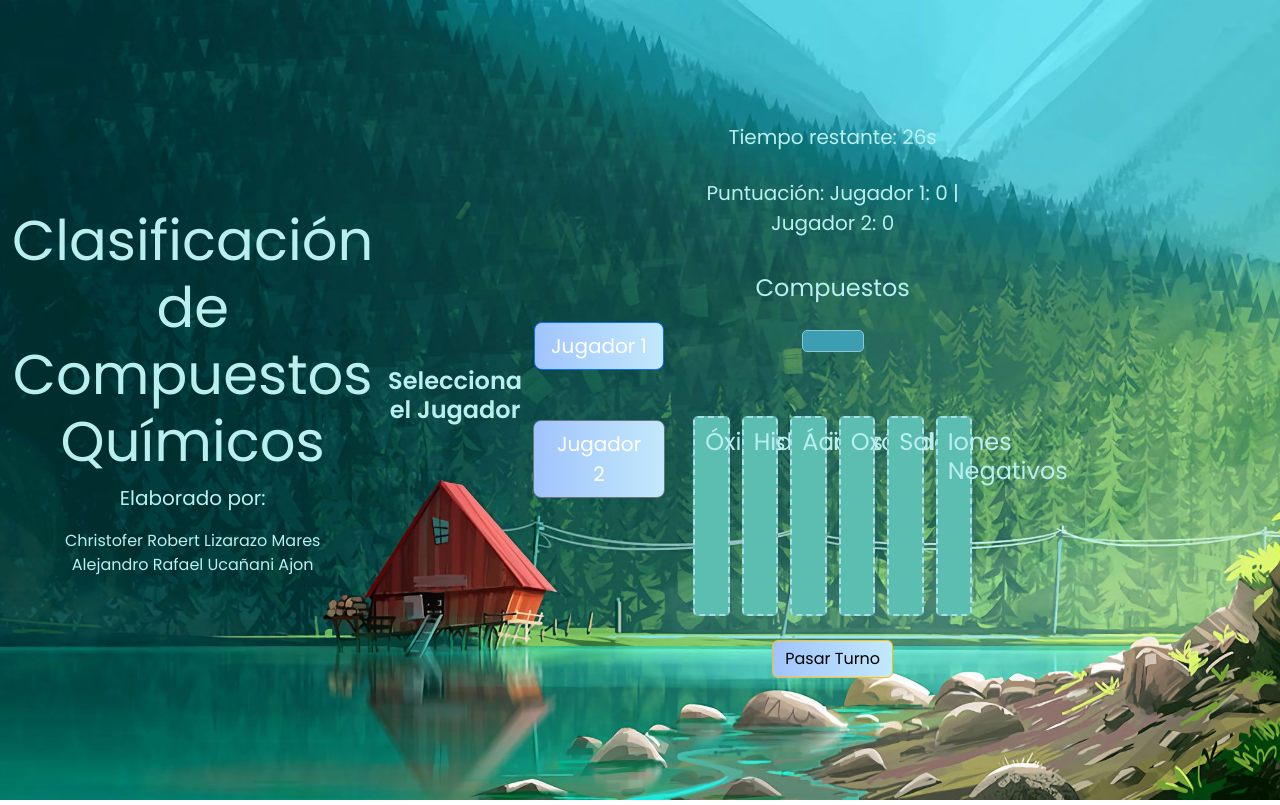
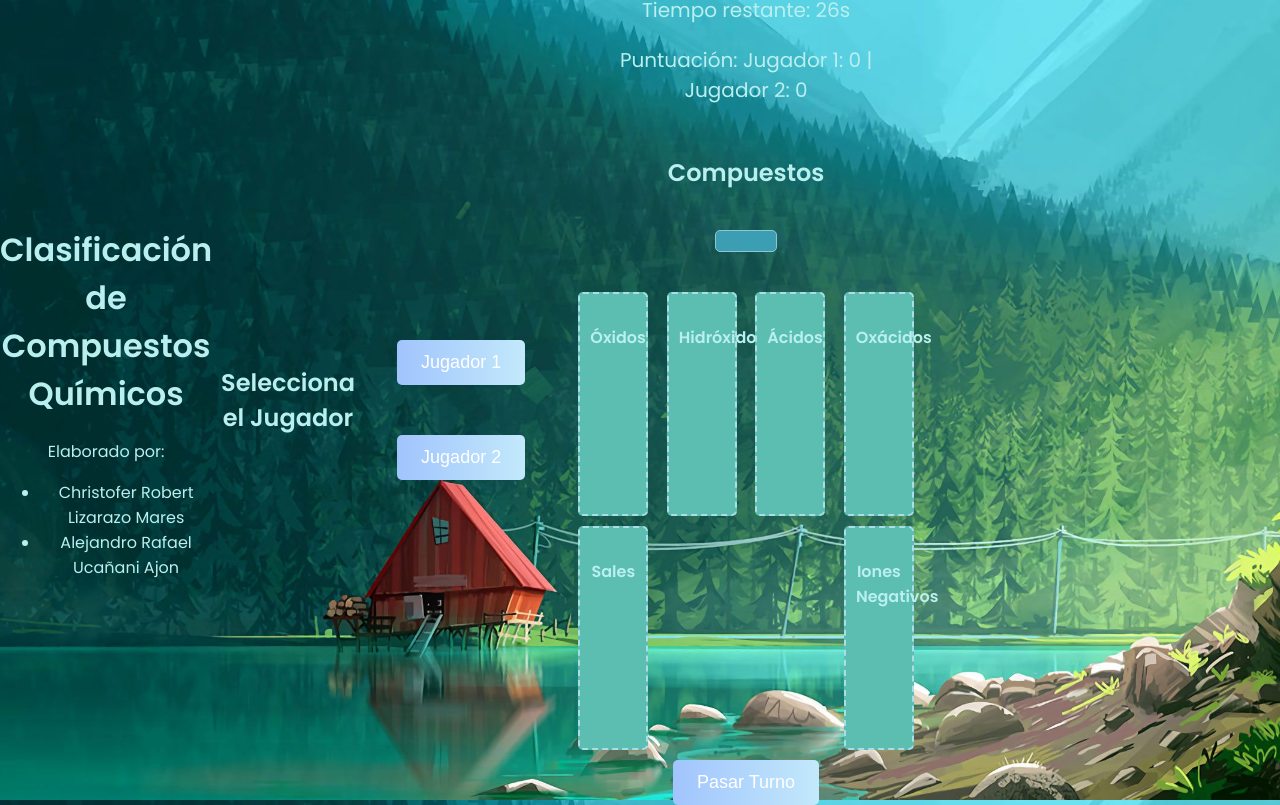
Before and after one commit to Princessminute/Princessminute.github.io, a plain HTML site: page index.html in a window 1280 px wide. Drawn offline with nearby package versions, Linux system fonts and the light colour scheme.

Commit message:
Update index.html

```diff
--- a/index.html
+++ b/index.html
@@ -3,77 +3,73 @@
 <head>
   <meta charset="UTF-8">
   <meta name="viewport" content="width=device-width, initial-scale=1.0">
-  <!-- Agregar enlace a Bootstrap -->
-  <link href="https://cdn.jsdelivr.net/npm/bootstrap@5.3.3/dist/css/bootstrap.min.css" rel="stylesheet">
   <link rel="stylesheet" href="styles.css">
   <link href="https://fonts.googleapis.com/css2?family=Poppins:wght@400;600&display=swap" rel="stylesheet">
   <title>Clasificación de Compuestos</title>
 </head>
 <body>
   <!-- Título del Juego -->
-  <header class="container text-center my-4">
-    <h1 class="display-4">Clasificación de Compuestos Químicos</h1>
-    <p class="lead">Elaborado por:</p>
-    <ul class="list-unstyled">
+  <header>
+    <h1>Clasificación de Compuestos Químicos</h1>
+    <p>Elaborado por:</p>
+    <ul>
       <li>Christofer Robert Lizarazo Mares</li>
       <li>Alejandro Rafael Ucañani Ajon</li>
     </ul>
   </header>
 
   <!-- Pantalla de Selección de Jugador -->
-  <div id="player-selection-screen" class="screen active text-center">
+  <div id="player-selection-screen" class="screen active">
     <h2>Selecciona el Jugador</h2>
     <div class="player-buttons">
-      <button id="player1-btn" class="btn btn-primary btn-lg mx-2">Jugador 1</button>
-      <button id="player2-btn" class="btn btn-secondary btn-lg mx-2">Jugador 2</button>
+      <button id="player1-btn">Jugador 1</button>
+      <button id="player2-btn">Jugador 2</button>
     </div>
   </div>
 
   <!-- Pantalla de Juego -->
   <div id="game-screen" class="screen">
-    <div class="timer mb-3">Tiempo restante: <span id="time">30</span>s</div>
+    <div class="timer">Tiempo restante: <span id="time">30</span>s</div>
 
-    <div class="score mb-3">Puntuación: Jugador 1: <span id="player1-score">0</span> | Jugador 2: <span id="player2-score">0</span></div>
+    <div class="score">Puntuación: Jugador 1: <span id="player1-score">0</span> | Jugador 2: <span id="player2-score">0</span></div>
 
-    <div class="compounds mb-4">
-      <h2 class="h4">Compuestos</h2>
-      <div id="compound-list" class="list-group"></div>
+    <div class="compounds">
+      <h2>Compuestos</h2>
+      <div id="compound-list"></div>
     </div>
 
-    <div class="classifications row">
-      <div class="col-md-2 category" data-category="oxidos">
-        <h4 class="text-center">Óxidos</h4>
+    <div class="classifications">
+      <div class="category" data-category="oxidos">
+        <h4>Óxidos</h4>
       </div>
-      <div class="col-md-2 category" data-category="hidroxidos">
-        <h4 class="text-center">Hidróxidos</h4>
+      <div class="category" data-category="hidroxidos">
+        <h4>Hidróxidos</h4>
       </div>
-      <div class="col-md-2 category" data-category="acidos">
-        <h4 class="text-center">Ácidos</h4>
+      <div class="category" data-category="acidos">
+        <h4>Ácidos</h4>
       </div>
-      <div class="col-md-2 category" data-category="oxacidos">
-        <h4 class="text-center">Oxácidos</h4>
+      <div class="category" data-category="oxacidos">
+        <h4>Oxácidos</h4>
       </div>
-      <div class="col-md-2 category" data-category="sales">
-        <h4 class="text-center">Sales</h4>
+      <div class="category" data-category="sales">
+        <h4>Sales</h4>
       </div>
-      <div class="col-md-2 category" data-category="iones-negativos">
-        <h4 class="text-center">Iones Negativos</h4>
+      <div class="category" data-category="iones-negativos">
+        <h4>Iones Negativos</h4>
       </div>
     </div>
 
-    <button id="pass-turn" class="btn btn-warning mt-4">Pasar Turno</button>
+    <button id="pass-turn">Pasar Turno</button>
   </div>
 
   <!-- Pantalla de Resultados -->
-  <div id="result-screen" class="screen text-center">
+  <div id="result-screen" class="screen">
     <h2>Resultado</h2>
     <div id="result-screen"></div>
-    <div id="final-score" class="my-4"></div>
-    <button id="restart-btn" class="btn btn-success btn-lg">Reiniciar</button>
+    <div id="final-score"></div>
+    <button id="restart-btn">Reiniciar</button>
   </div>
 
-  <!-- Agregar script de Bootstrap -->
-  <script src="https://cdn.jsdelivr.net/npm/bootstrap@5.3.3/dist/js/bootstrap.bundle.min.js"></script>
   <script src="main.js"></script>
 </body>
 </html>
```
